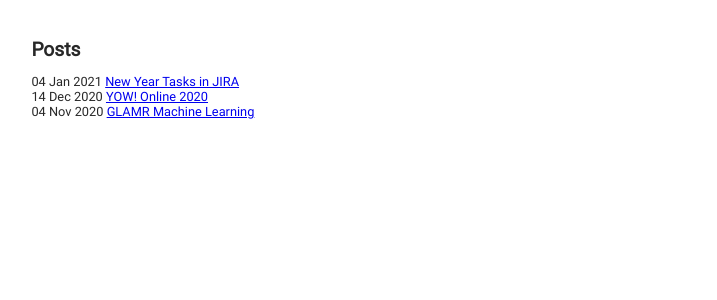
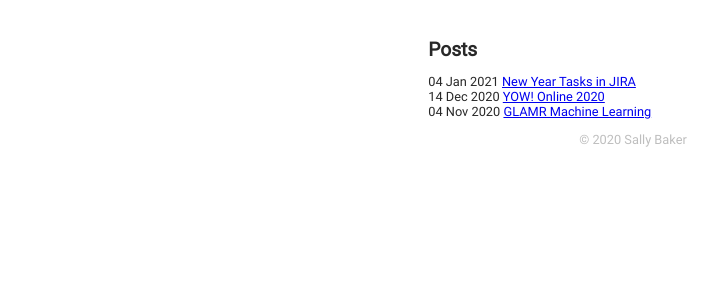
Before and after one commit to sallybaker/sallybaker.github.io, a Jekyll site: the page built from posts.html, in a window 1280 px wide. Shown: the top 300 px of the page, without its empty margins (7-724 px from the left). Built offline with Jekyll 4.4.1, drawn with Linux system fonts in a browser that asks for light colours.

Commit message:
add copyright to /posts and update style

```diff
--- a/assets/css/style.scss
+++ b/assets/css/style.scss
@@ -35,7 +35,7 @@
 h3 {
   font-size: 0.8rem;
 }
-#post {
+#post, #posts {
   margin: 0 auto;
   max-width: 32em;
 }
--- a/posts.html
+++ b/posts.html
@@ -2,6 +2,7 @@
 layout: default
 title: posts
 ---
+<div id="posts">
   <h1>Posts</h1>
   <ul class="posts">
       {% for post in site.posts %}
@@ -10,3 +11,7 @@
         </li>
       {% endfor %}
   </ul>
+  <div id="copyright">
+    <p>&copy; 2020 Sally Baker</p>
+  </div>
+</div>
```
Lines whose indentation alone changed are shown as unchanged.
